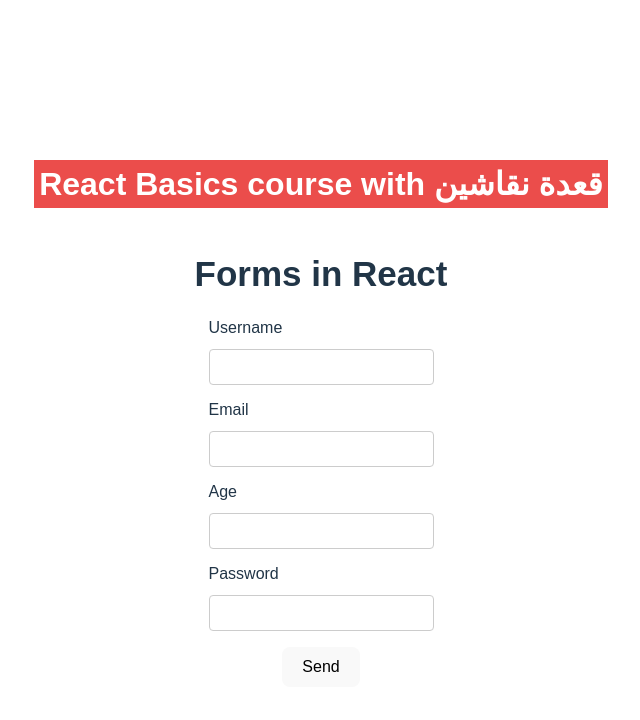
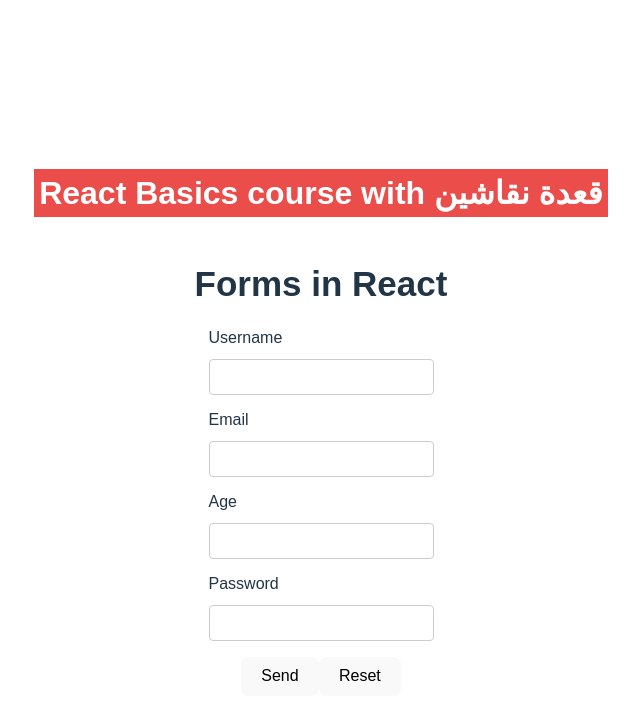
Before and after one commit to AhmedSarhan/react-basics, a React (Vite) app: page / in a window 1280 px wide. Shown: the top 720 px of the page, without its empty margins (319-959 px from the left). Built offline with nearby package versions, Linux system fonts and the light colour scheme.

Commit message:
forms w ref start

```diff
--- a/src/App.jsx
+++ b/src/App.jsx
@@ -2,6 +2,7 @@ import { Fragment, useLayoutEffect, useRef } from "react";
 
 import "./App.css";
 import { FormWState } from "./components/forms-in-react/form-w-state";
+import { FormWRef } from "./components/forms-in-react/form-w-ref";
 
 const App = () => {
   const headlineRef = useRef();
@@ -17,7 +18,8 @@ const App = () => {
       <div className="container">
         <h1 ref={headlineRef}>React Basics Course</h1>
         <h3 style={{ fontSize: "35px", marginBlock: "5px" }}>Forms in React</h3>
-        <FormWState />
+        {/* <FormWState /> */}
+        <FormWRef />
       </div>
     </Fragment>
   );
--- /dev/null
+++ b/src/components/forms-in-react/form-w-ref.jsx
@@ -0,0 +1,40 @@
+import React, { useRef } from "react";
+import styles from "./index.module.css";
+
+export const FormWRef = () => {
+  const formRef = useRef();
+
+  const submitHandler = (event) => {
+    event.preventDefault();
+  };
+
+  const resetFormHandler = (event) => {};
+  return (
+    <>
+      <form ref={formRef} onSubmit={submitHandler}>
+        <div className={styles["form-group"]}>
+          <label htmlFor="name">username</label>
+          <input type="text" name="name" />
+        </div>
+        <div className={styles["form-group"]}>
+          <label htmlFor="email">email</label>
+          <input type="text" name="email" />
+        </div>
+        <div className={styles["form-group"]}>
+          <label htmlFor="age">age</label>
+          <input type="number" min={1} max={200} name="age" />
+        </div>
+        <div className={styles["form-group"]}>
+          <label htmlFor="password">password</label>
+          <input type="password" name="password" />
+        </div>
+
+        <button type="submit">Send</button>
+        <button type="button" onClick={resetFormHandler}>
+          Reset
+        </button>
+      </form>
+      <div></div>
+    </>
+  );
+};
```
